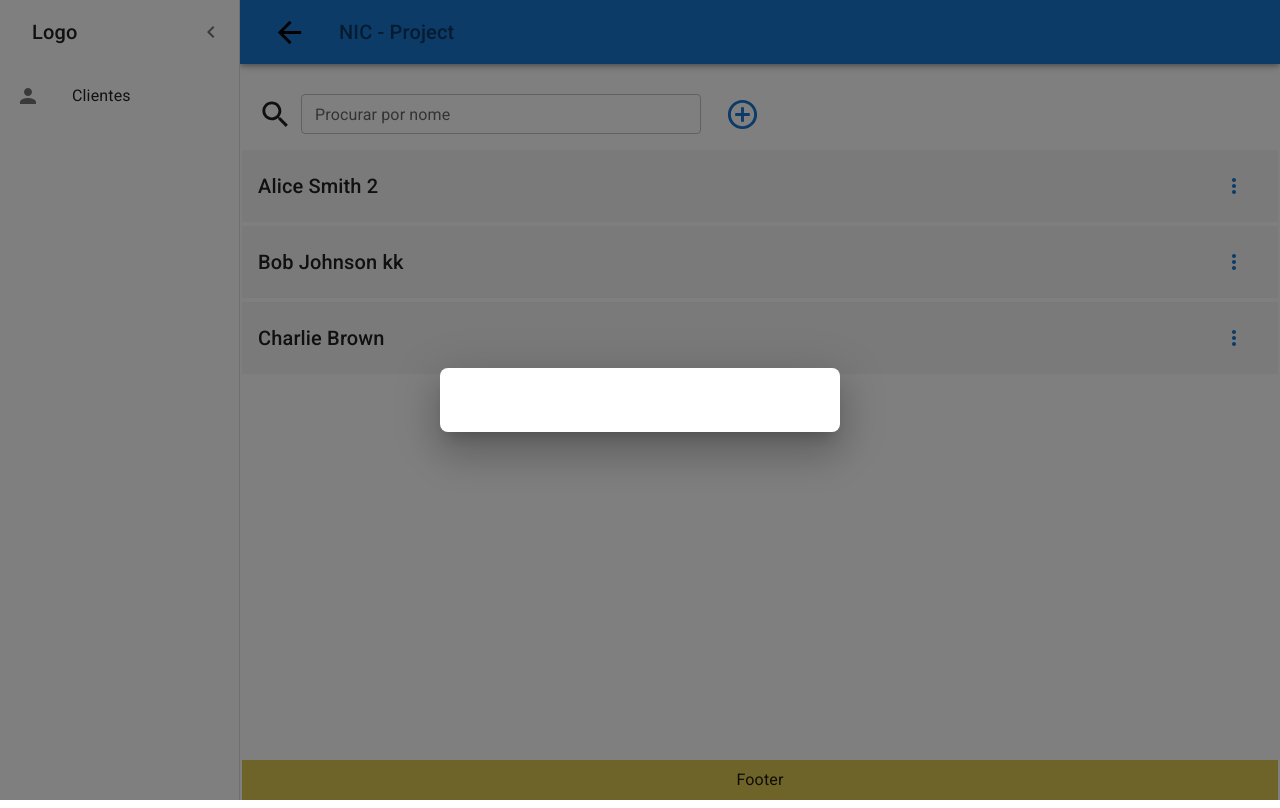
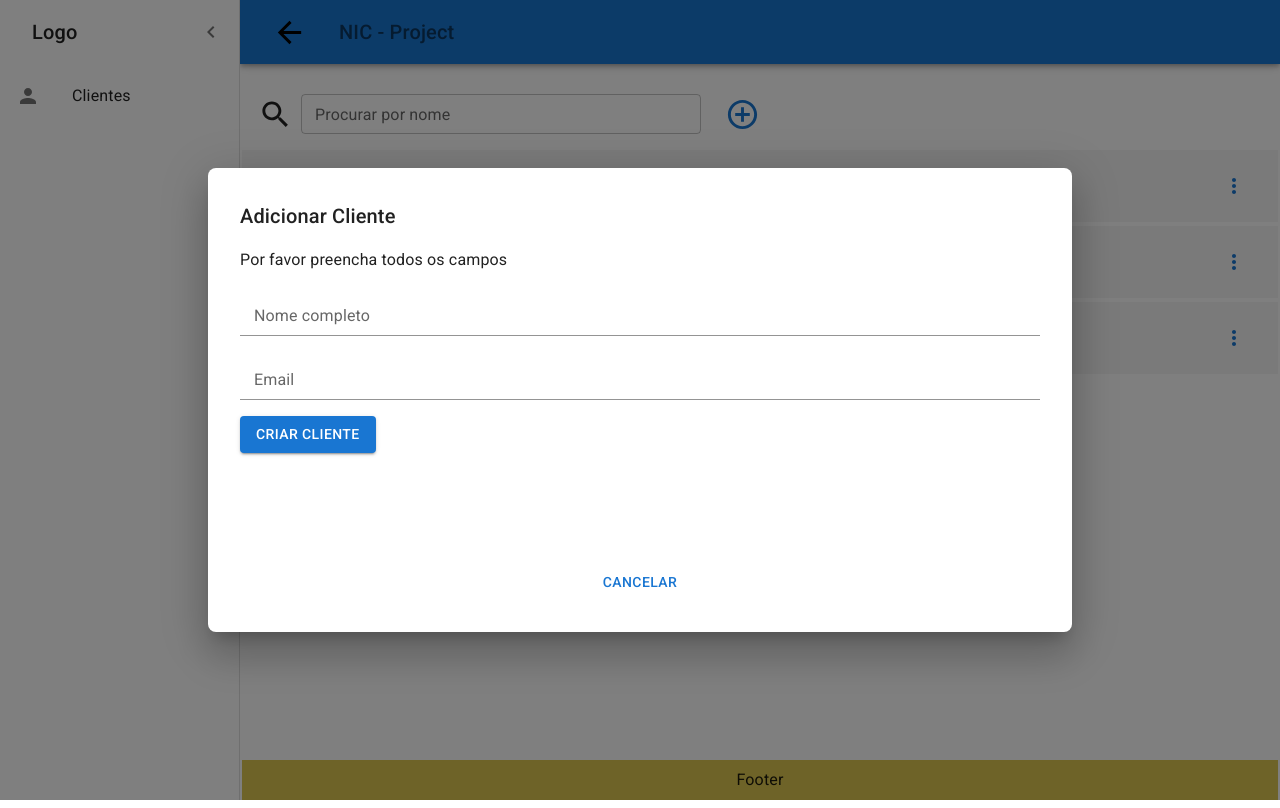
Before and after one commit to ricardoareiaslinhares/nic-project, a React (Vite) app: page /clients in a window 1280 px wide. Both pictures are taken after a click on the button 742 px from the left and 114 px from the top of the page. Built offline with nearby package versions, Linux system fonts and the light colour scheme; data requests are answered from the project's data file.

Commit message:
FormClient fix when selectid is null

```diff
--- a/src/components/FormDefault.tsx
+++ b/src/components/FormDefault.tsx
@@ -4,23 +4,24 @@ import Client from "../entities/client";
 import { useMutation, useQueryClient } from "@tanstack/react-query";
 import { createClient, updateClient } from "../api/clientsApi";
 
-
-
 type Props = {
-
   create: boolean;
-  getClientData: (id:number) => Client
+  getClientData: (id: number) => Client;
   newId: number;
-  selectedId:number
-  modalControl: () => void
-}
+  selectedId: number | null
+  modalControl: () => void;
+};
 
 const FormDefault = (props: Props) => {
-    console.log("form data runned")
+  console.log("form data runned");
   const { create, newId, modalControl, selectedId, getClientData } = props;
-  const data = getClientData(selectedId);
+
+  const data = selectedId !== null ? getClientData(selectedId) : {}
+
   const { register, handleSubmit } = useForm<Client>({
-    defaultValues: create ? {id: newId.toString(), name: "", email: ""} : {...data}
+    defaultValues: create
+      ? { id: newId.toString(), name: "", email: "" }
+      : { ...data },
   });
 
   const queryClient = useQueryClient();
@@ -33,7 +34,7 @@ const FormDefault = (props: Props) => {
   } = useMutation({
     mutationFn: (newData: Client) => createClient(newData),
     onSuccess: () => {
-      queryClient.invalidateQueries({queryKey:["clients"]});
+      queryClient.invalidateQueries({ queryKey: ["clients"] });
     },
   });
 
@@ -45,7 +46,7 @@ const FormDefault = (props: Props) => {
   } = useMutation({
     mutationFn: (newData: Client) => updateClient(Number(data.id), newData),
     onSuccess: () => {
-      queryClient.invalidateQueries({queryKey:["clients"]});
+      queryClient.invalidateQueries({ queryKey: ["clients"] });
     },
   });
 
@@ -53,12 +54,10 @@ const FormDefault = (props: Props) => {
     if (create) {
       mutateCreate(newData);
     } else {
-    mutateUpdate(newData);
+      mutateUpdate(newData);
     }
     modalControl();
   };
-
-
 
   return (
     <Box
--- a/src/pages/clients/components/RenderClientsList.tsx
+++ b/src/pages/clients/components/RenderClientsList.tsx
@@ -63,7 +63,7 @@ const RenderClientsList = ({
       } else {
         setFilteredData(items);
       }
-      console.log("handleFilteredData ")
+      console.log("handleFilteredData ");
     },
     [items]
   );
@@ -109,12 +109,10 @@ const RenderClientsList = ({
     };
   })(items); */
 
-
   const selectClientForEdit2 = useMemo(() => {
     //console.log("selectClientForEdit2 runned");
     return (id: number) => getItemFromListById(items, id);
   }, [items]);
-
 
   return (
     <>
@@ -152,7 +150,6 @@ const RenderClientsList = ({
         handleOpenModal={handleOpenModalClient}
         disableOutsideClick
       >
-        {selectedItemId !== null && (
         <ModalContentClient
           cancelAction={closeModalClient}
           content={contentForModalClient}
@@ -165,7 +162,6 @@ const RenderClientsList = ({
             modalControl={closeModalClient}
           />
         </ModalContentClient>
-        )}
       </Modal>
     </>
   );
```
Lines whose indentation alone changed are shown as unchanged.
